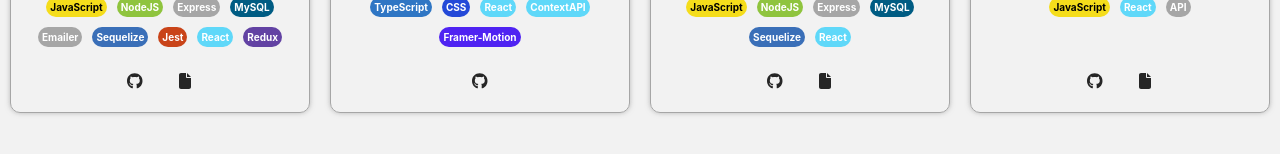
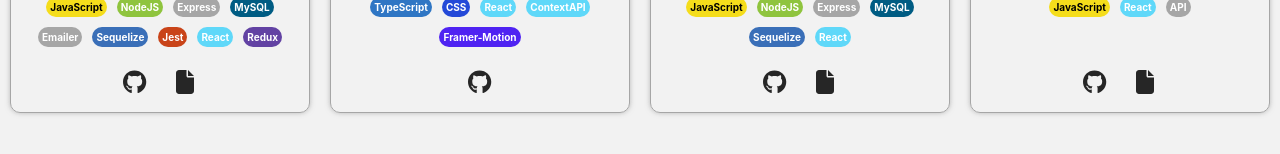
Before and after one commit to Ignamaldonado/portfolio, a React (Vite) app: page / in a window 1280 px wide. Shown: the part 1126-1280 px from the top of the page. Built offline with nearby package versions, Linux system fonts and the light colour scheme; no server answers.

Commit message:
gave more size to the cards buttons

```diff
--- a/src/components/Project/Project.css
+++ b/src/components/Project/Project.css
@@ -124,6 +124,10 @@
     background-color:transparent;
 }
 
+.card-buttons button a {
+    font-size: 20px;
+}
+
 
 .card-buttons button a {
     font-size: 16px;
--- a/src/components/Project/Project.tsx
+++ b/src/components/Project/Project.tsx
@@ -49,7 +49,7 @@ const Project = (props: ProjectProps) => {
             target="_blank"
             rel="noopener noreferrer"
             className={theme === 'dark' ? 'dark' : ''}
-            ><FontAwesomeIcon icon={faGithub} /></a></motion.button>
+            ><FontAwesomeIcon icon={faGithub} size="xl" /></a></motion.button>
             {props.image === portfolio ? null : <motion.button
             whileHover={{scale: 1.3}}
             ><a
@@ -57,7 +57,7 @@ const Project = (props: ProjectProps) => {
             className={theme === 'dark' ? 'dark' : ''}
             target="_blank"
             rel="noopener noreferrer"
-            ><FontAwesomeIcon icon={faFile} /></a></motion.button> }
+            ><FontAwesomeIcon icon={faFile} size='xl' /></a></motion.button> }
         </div>
     </motion.div>
   )
```
